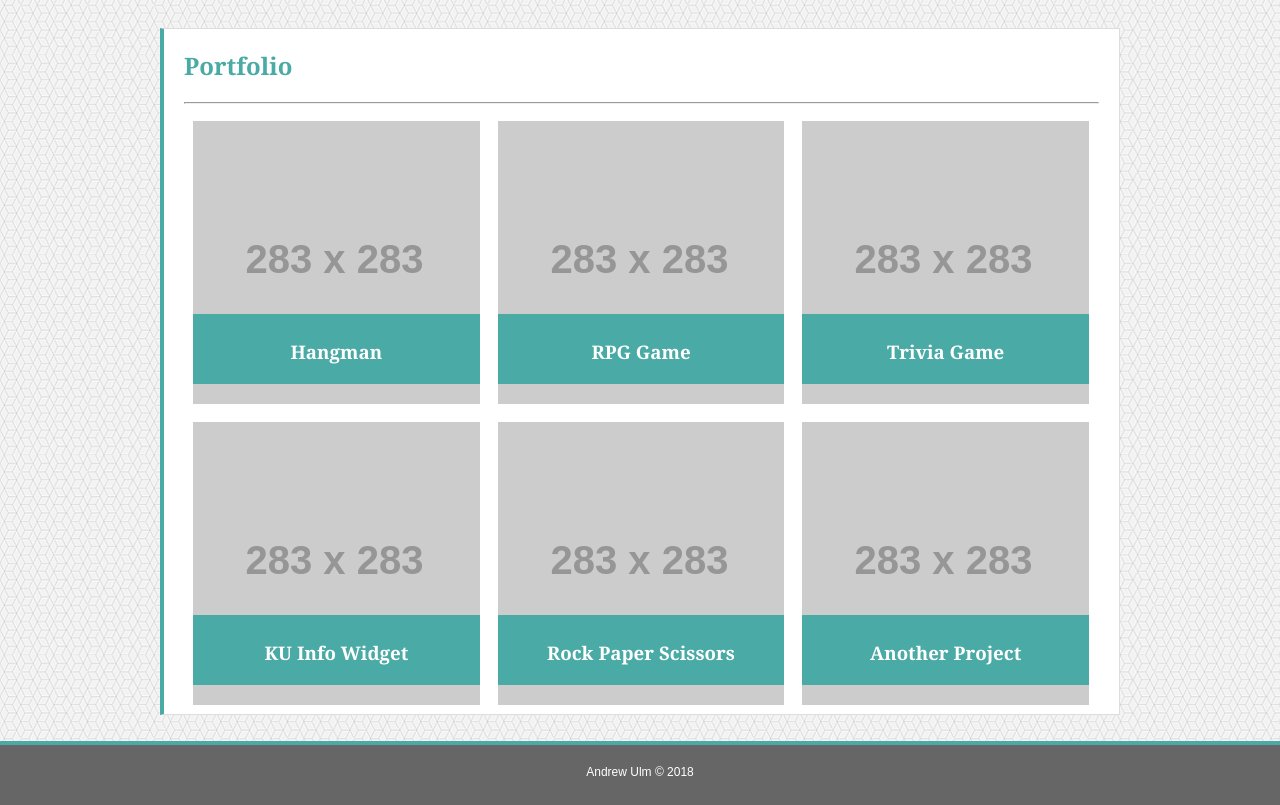
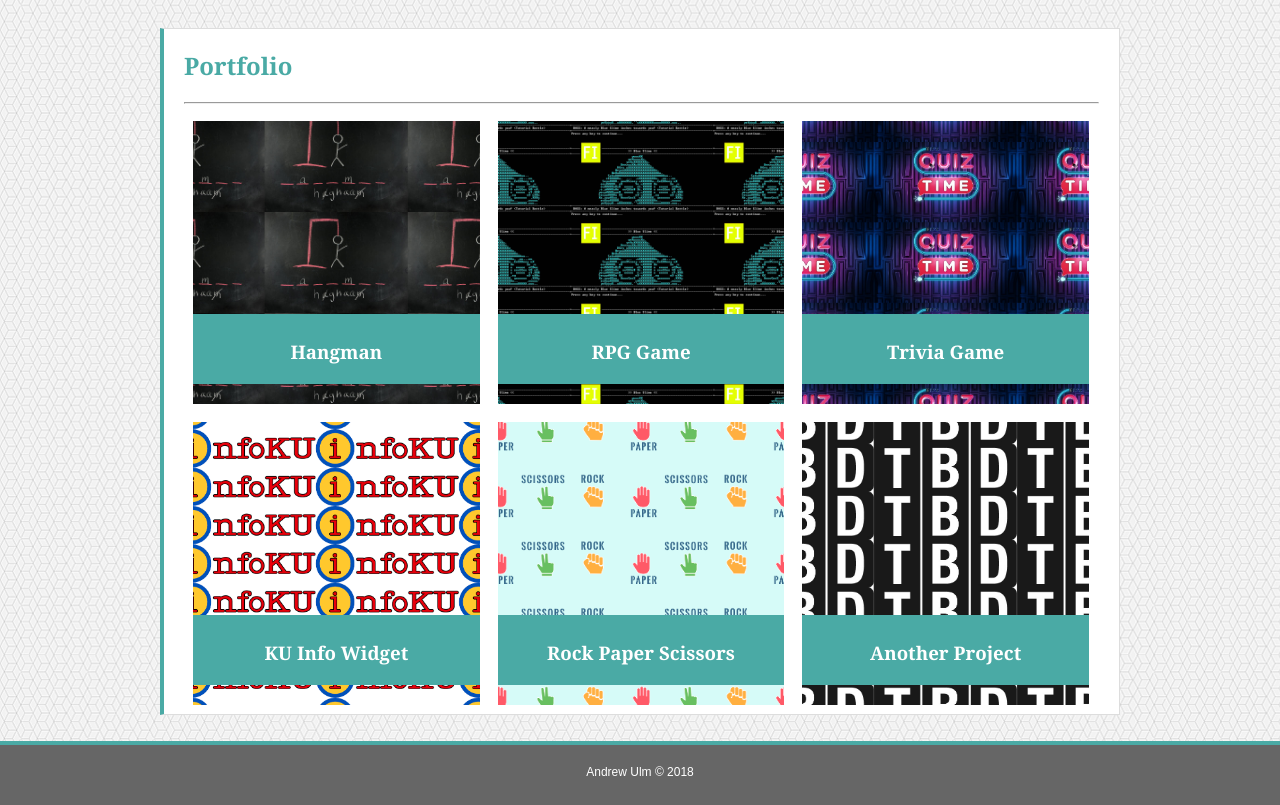
Before and after one commit to andrewulm/KUCodingBootcamp, a plain HTML site: page Basic-Portfolio/portfolio.html in a window 1280 px wide. Shown: the part 78-883 px from the top of the page. Drawn offline with Linux system fonts and the light colour scheme; placeholder pictures from the web are drawn by us.

Commit message:
Added images for portfolio page.

```diff
--- a/Basic-Portfolio/assets/css/style.css
+++ b/Basic-Portfolio/assets/css/style.css
@@ -187,7 +187,31 @@ form textarea {
     flex-basis: 31.3%;
     height: 283px;
     margin: 1%;
-    background: url("http://via.placeholder.com/283x283");
+}
+
+#portfolio-thumbnails .portfolio-hangman {
+    background: url("../images/portfolio-hangman.jpg") center center;
+    background-size: 50%;
+}
+#portfolio-thumbnails .portfolio-rpg {
+    background: url("../images/portfolio-rpg.jpg") center center;
+    background-size: 50%;
+}
+#portfolio-thumbnails .portfolio-trivia {
+    background: url("../images/portfolio-trivia.jpg") center center;
+    background-size: 50%;
+}
+#portfolio-thumbnails .portfolio-kuinfo {
+    background: url("../images/portfolio-kuinfo.png") center center;
+    background-size: 50%;
+}
+#portfolio-thumbnails .portfolio-rps {
+    background: url("../images/portfolio-rockpaperscissors.png") center center;
+    background-size: 50%;
+}
+#portfolio-thumbnails .portfolio-tbd {
+    background: url("../images/portfolio-tbd.jpg") center center;
+    background-size: 50%;
 }
 
 #portfolio-thumbnails div div {
@@ -201,3 +225,23 @@ form textarea {
     align-self: flex-end;
     justify-content: center;
 }
+
+#portfolio-thumbnails div div:hover {
+    animation-name: card-hover;
+    animation-duration: 2s;
+}
+
+@keyframes card-hover {
+    0% {
+        background: #4aaaa5;
+        margin: 0 0 20px 0;
+    }
+    50% {
+        background: #E89F0C;
+        margin: 0 0 50px 0;
+    }
+    100% {
+        background: #4aaaa5;
+        margin: 0 0 20px 0;
+    }
+}
--- a/Basic-Portfolio/portfolio.html
+++ b/Basic-Portfolio/portfolio.html
@@ -33,22 +33,22 @@
 
                 <!-- // Portfolio Thumbnails // -->
                 <div id="portfolio-thumbnails">
-                    <div>
+                    <div class="portfolio-hangman">
                         <div><h3>Hangman</h3></div>
                     </div>
-                    <div>
+                    <div class="portfolio-rpg">
                         <div><h3>RPG Game</h3></div>
                     </div>
-                    <div>
+                    <div class="portfolio-trivia">
                         <div><h3>Trivia Game</h3></div>
                     </div>
-                    <div>
+                    <div class="portfolio-kuinfo">
                         <div><h3>KU Info Widget</h3></div>
                     </div>
-                    <div>
+                    <div class="portfolio-rps">
                         <div><h3>Rock Paper Scissors</h3></div>
                     </div>
-                    <div>
+                    <div class="portfolio-tbd">
                         <div><h3>Another Project</h3></div>
                     </div>
                 </div>
```
Also changed, not shown: Basic-Portfolio/assets/images/portfolio-hangman.jpg (added), Basic-Portfolio/assets/images/portfolio-kuinfo.png (added), Basic-Portfolio/assets/images/portfolio-rockpaperscissors.png (added), Basic-Portfolio/assets/images/portfolio-rpg.jpg (added), Basic-Portfolio/assets/images/portfolio-tbd.jpg (added), Basic-Portfolio/assets/images/portfolio-trivia.jpg (added).
